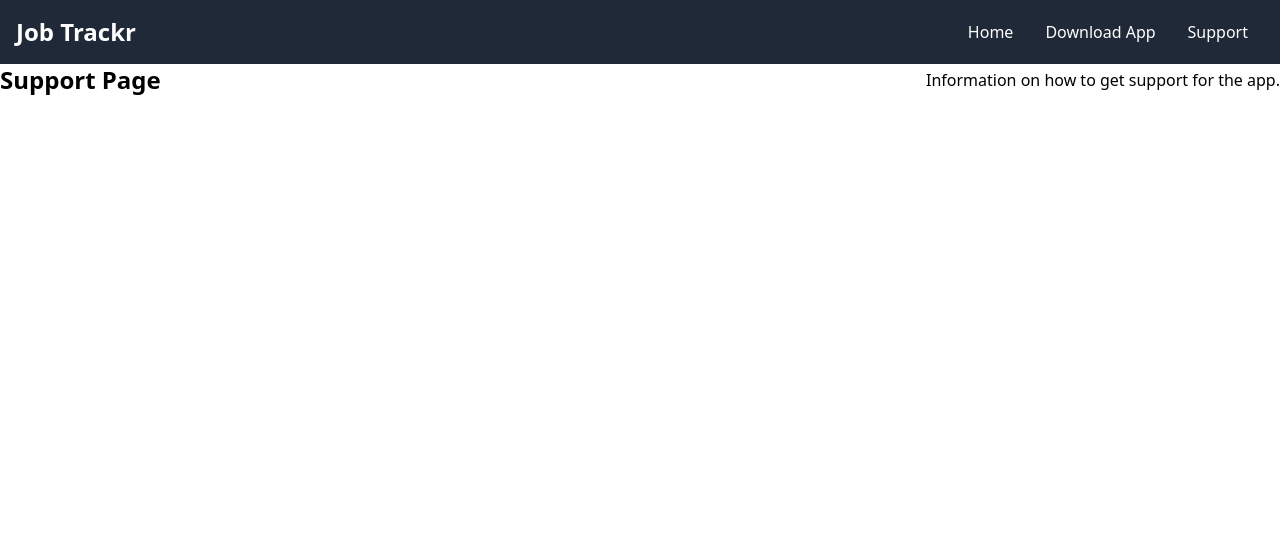
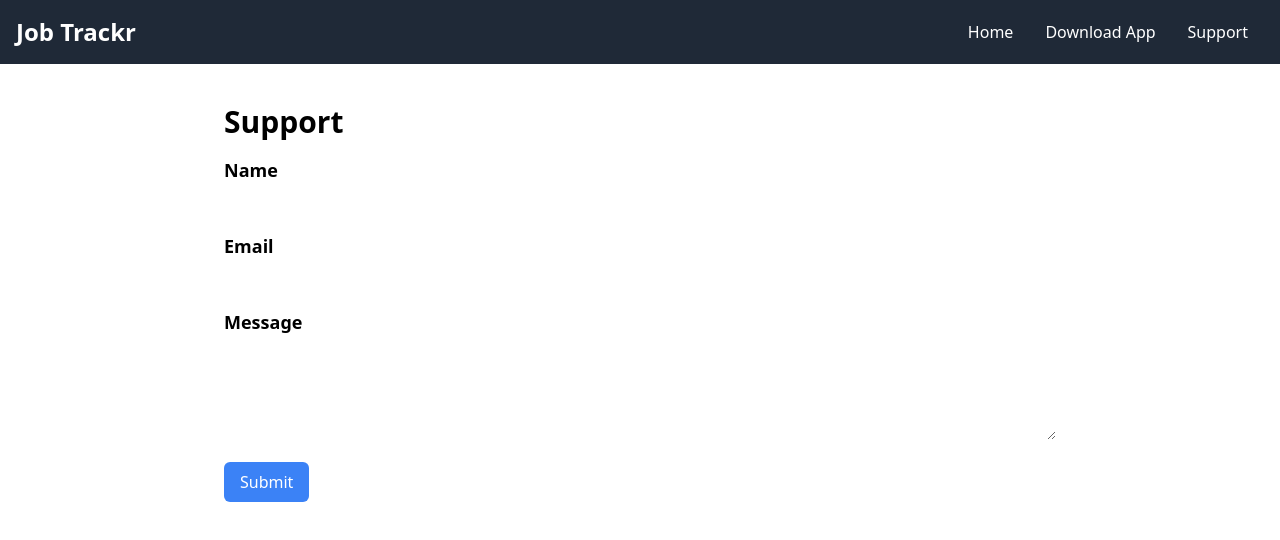
Before and after one commit to Eytch/Casper-landing-page, a React (Vite) app: page /support in a window 1280 px wide. Shown: the top 540 px of the page. Built offline with nearby package versions, Linux system fonts and the light colour scheme.

Commit message:
updated support page

```diff
--- a/src/Support.jsx
+++ b/src/Support.jsx
@@ -1,8 +1,92 @@
+import { useState } from "react";
+
 function Support() {
+  const [formData, setFormData] = useState({
+    name: "",
+    email: "",
+    message: "",
+  });
+  const [status, setStatus] = useState("");
+
+  const handleChange = (e) => {
+    const { name, value } = e.target;
+    setFormData({ ...formData, [name]: value });
+  };
+
+  const handleSubmit = (e) => {
+    e.preventDefault();
+
+    // Encode the form data for the mailto link
+    const subject = encodeURIComponent(`Support Request from ${formData.name}`);
+    const body = encodeURIComponent(
+      `Name: ${formData.name}\nEmail: ${formData.email}\nMessage: ${formData.message}`
+    );
+
+    // Construct the mailto link
+    const mailtoLink = `mailto:eytch7@gmail.com?subject=${subject}&body=${body}`;
+
+    // Open the email client
+    window.location.href = mailtoLink;
+
+    // Reset form data
+    setFormData({ name: "", email: "", message: "" });
+    setStatus("Your email client should now be open.");
+  };
+
   return (
-    <div className="container mx-auto flex justify-between items-center">
-      <h1 className="text-2xl font-bold">Support Page</h1>
-      <p>Information on how to get support for the app.</p>
+    <div className="p-8 max-w-4xl mx-auto pt-10">
+      <h1 className="text-3xl font-bold mb-4">Support</h1>
+      <form onSubmit={handleSubmit} className="space-y-4">
+        <div>
+          <label htmlFor="name" className="block text-lg font-semibold mb-2">
+            Name
+          </label>
+          <input
+            type="text"
+            id="name"
+            name="name"
+            value={formData.name}
+            onChange={handleChange}
+            className="w-full border-gray-300 rounded-md"
+            required
+          />
+        </div>
+        <div>
+          <label htmlFor="email" className="block text-lg font-semibold mb-2">
+            Email
+          </label>
+          <input
+            type="email"
+            id="email"
+            name="email"
+            value={formData.email}
+            onChange={handleChange}
+            className="w-full border-gray-300 rounded-md"
+            required
+          />
+        </div>
+        <div>
+          <label htmlFor="message" className="block text-lg font-semibold mb-2">
+            Message
+          </label>
+          <textarea
+            id="message"
+            name="message"
+            value={formData.message}
+            onChange={handleChange}
+            className="w-full border-gray-300 rounded-md"
+            rows="4"
+            required
+          />
+        </div>
+        <button
+          type="submit"
+          className="bg-blue-500 text-white px-4 py-2 rounded-md"
+        >
+          Submit
+        </button>
+      </form>
+      {status && <p className="mt-4">{status}</p>}
     </div>
   );
 }
```
